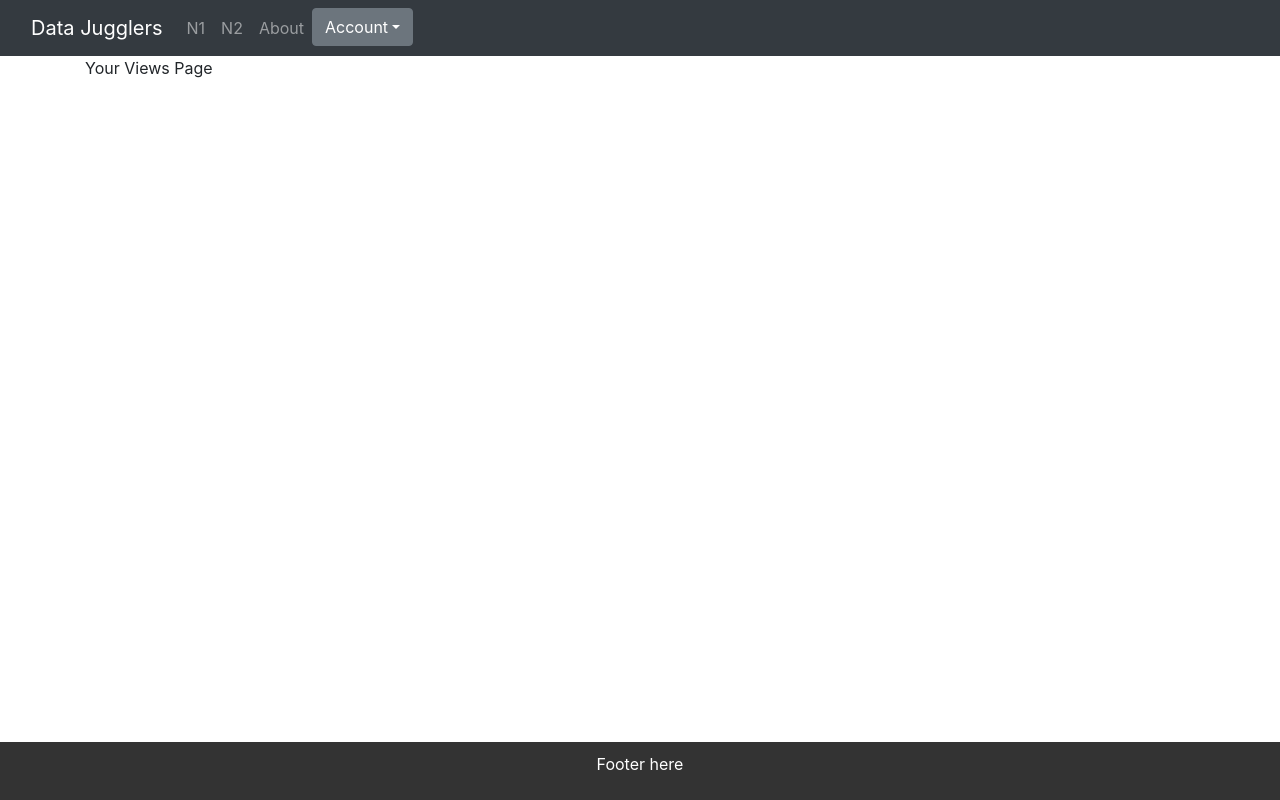
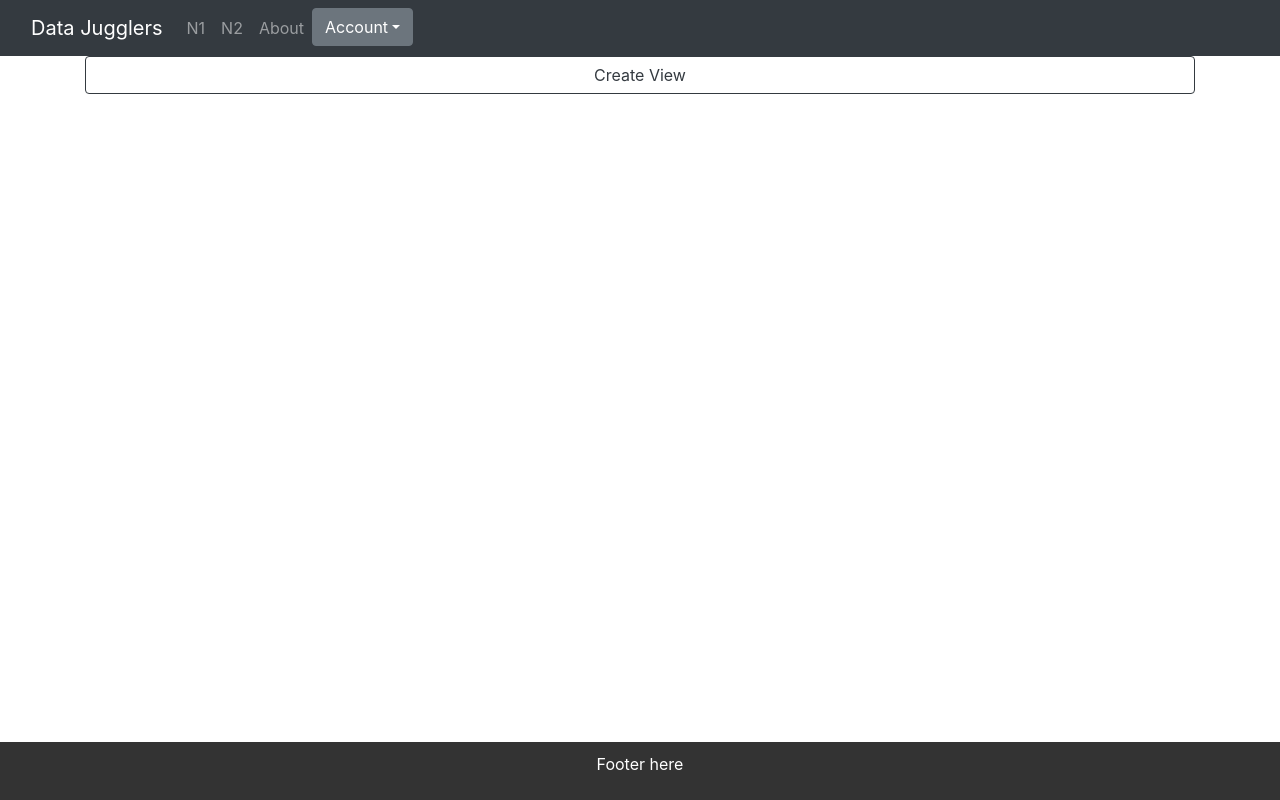
Before and after one commit to Data-Jugglers/React-Frontend, a React (Create React App) app: page /N3 in a window 1280 px wide. Built offline with nearby package versions, Linux system fonts and the light colour scheme.

Commit message:
Personal view creation form, work in progress

```diff
--- a/src/pages/N3.js
+++ b/src/pages/N3.js
@@ -1,5 +1,191 @@
 import React from "react";
+import { useState } from "react";
 
 export default function N3() {
-  return <div>Your Views Page</div>;
+  const [openForm, setOpenForm] = useState(false);
+  const [viewName, setViewName] = useState();
+  const [oneColumn, setOneColumn] = useState(true);
+  const [menuOne, setMenuOne] = useState(0);
+  const [menuTwo, setMenuTwo] = useState(0);
+
+  const changeState = () => {
+    switch (openForm) {
+      case false:
+        setOpenForm(true);
+        break;
+      case true:
+        setOpenForm(false);
+        break;
+      default:
+        break;
+    }
+  };
+
+  const changeColumn = (id) => {
+    switch (id) {
+      case "ColumnCheck1":
+        setOneColumn(true);
+        break;
+      case "ColumnCheck2":
+        setOneColumn(false);
+        break;
+      default:
+        break;
+    }
+  };
+
+  const cancel = () => {
+    setOpenForm(false);
+    setViewName();
+    setOneColumn(true);
+    setMenuOne(0);
+    setMenuTwo(0);
+  };
+
+  const addView = (id) => {
+    switch (id) {
+      case "menuOne":
+        setMenuOne(menuOne + 1);
+        console.log(menuOne);
+        break;
+      case "menuTwo":
+        setMenuTwo(menuTwo + 1);
+        break;
+      default:
+        break;
+    }
+  };
+
+  const save = () => {
+    // save first form info
+  };
+
+  return (
+    <>
+      <button
+        type="button"
+        className="btn btn-outline-dark"
+        onClick={changeState}
+      >
+        Create View
+      </button>
+      <div>
+        {openForm ? (
+          <form className="row g-3">
+            <div className="col-md-4">
+              <label className="form-label">Name of view</label>
+              <input
+                type="text"
+                className="form-control"
+                id="NameOfView"
+                value={viewName}
+                onChange={(e) => setViewName(e.target.value)}
+                required
+              />
+            </div>
+            <div className="col-12">
+              <div className="form-check">
+                <input
+                  type="radio"
+                  className="form-check-input"
+                  id="ColumnCheck1"
+                  name="radio-stacked"
+                  required
+                  onClick={(e) => changeColumn(e.target.id)}
+                />
+                <label className="form-check-label">One column</label>
+              </div>
+              <div className="form-check mb-3">
+                <input
+                  type="radio"
+                  className="form-check-input"
+                  id="ColumnCheck2"
+                  name="radio-stacked"
+                  required
+                  onClick={(e) => changeColumn(e.target.id)}
+                />
+                <label className="form-check-label">Two columns</label>
+              </div>
+            </div>
+            <div>
+              {oneColumn ? (
+                <div>
+                  <select className="form-select">
+                    <option value="1">V1</option>
+                    <option value="3">V3</option>
+                    <option value="4">V4</option>
+                    <option value="5">V5</option>
+                    <option value="6">V6</option>
+                    <option value="7">V7</option>
+                    <option value="8">V8</option>
+                    <option value="9">V9</option>
+                  </select>
+                  <button
+                    onClick={(e) => addView(e.target.id)}
+                    type="button"
+                    id="menuOne"
+                  >
+                    Add
+                  </button>
+                </div>
+              ) : (
+                <div>
+                  <div>
+                    <select className="form-select">
+                      <option value="1">V1</option>
+                      <option value="3">V3</option>
+                      <option value="4">V4</option>
+                      <option value="5">V5</option>
+                      <option value="6">V6</option>
+                      <option value="7">V7</option>
+                      <option value="8">V8</option>
+                      <option value="9">V9</option>
+                    </select>
+                    <button
+                      onClick={(e) => addView(e.target.id)}
+                      type="button"
+                      id="menuOne"
+                    >
+                      Add
+                    </button>
+                    <select className="form-select">
+                      <option value="1">V1</option>
+                      <option value="3">V3</option>
+                      <option value="4">V4</option>
+                      <option value="5">V5</option>
+                      <option value="6">V6</option>
+                      <option value="7">V7</option>
+                      <option value="8">V8</option>
+                      <option value="9">V9</option>
+                    </select>
+                    <button
+                      onClick={(e) => addView(e.target.id)}
+                      type="button"
+                      id="menuOne"
+                    >
+                      Add
+                    </button>
+                  </div>
+                </div>
+              )}
+            </div>
+            <div className="col-12">
+              <button
+                className="btn btn-secondary"
+                type="button"
+                onClick={cancel}
+              >
+                Cancel
+              </button>
+              <button className="btn btn-primary" type="submit" onSubmit={save}>
+                Save
+              </button>
+            </div>
+          </form>
+        ) : (
+          <p></p>
+        )}
+      </div>
+    </>
+  );
 }
```
